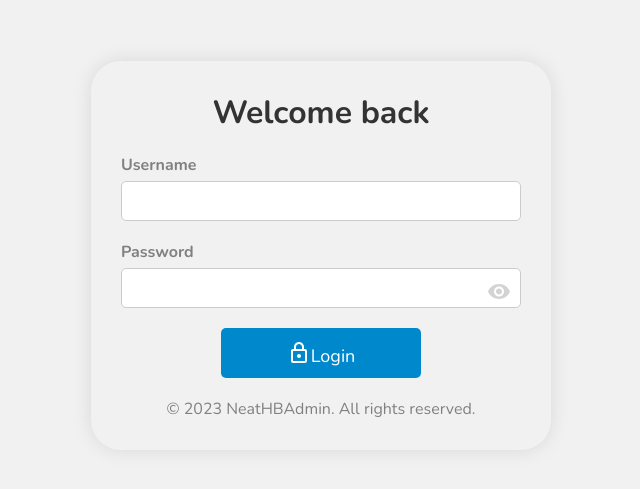
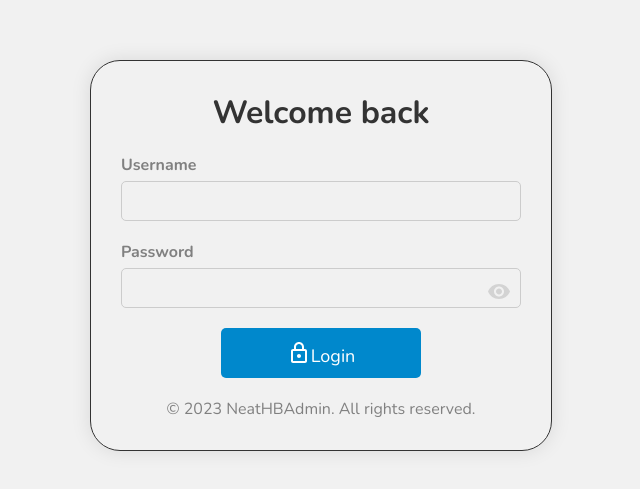
Before and after one commit to lewiskirori/neathbac, a React (Create React App) app: page / in a window 1280 px wide. Shown: the part 145-634 px from the top of the page, without its empty margins (319-959 px from the left). Built offline with nearby package versions, Linux system fonts and the light colour scheme.

Commit message:
Input container

```diff
--- a/src/pages/auth/login/login.scss
+++ b/src/pages/auth/login/login.scss
@@ -10,7 +10,7 @@
 
         background-color: transparent;
         border-radius: 30px;
-
+        border: 1px solid #333;
         padding: 30px;
         box-shadow: 0px 0px 20px rgba(0, 0, 0, 0.1);
         text-align: center;
@@ -19,6 +19,7 @@
             margin-bottom: 20px;
             outline: none;
             border-bottom: 1px solid none;
+            background-color: transparent;
 
             &:focus-within {
                 border-color: #8884d8;
```
